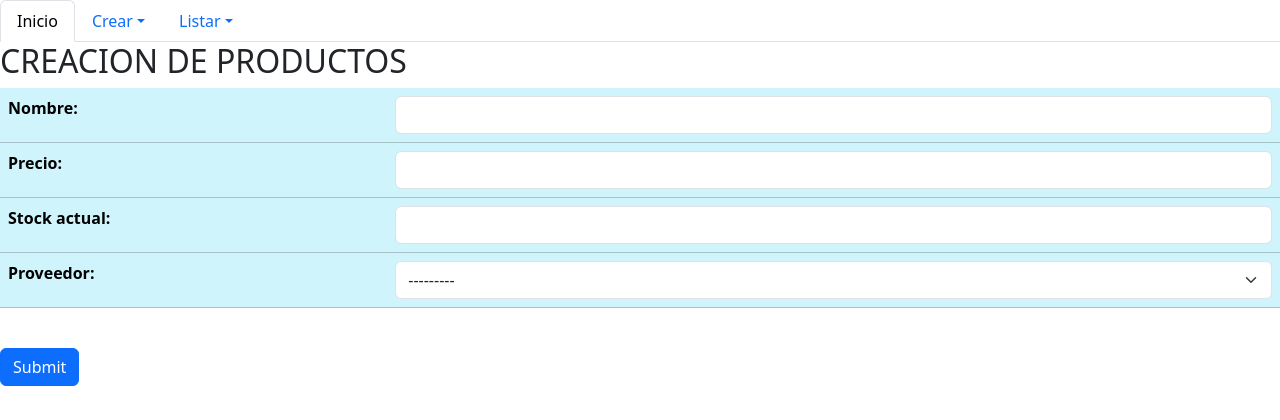
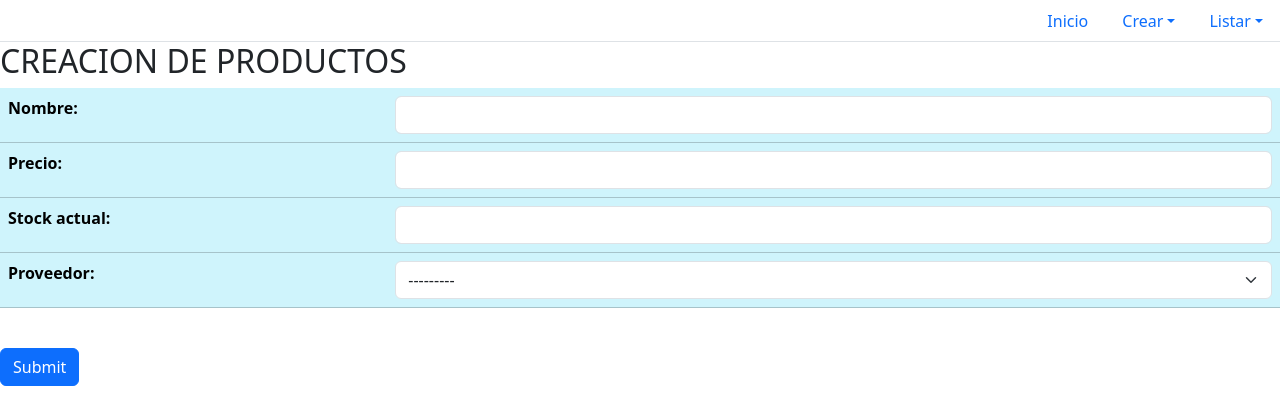
Before and after one commit to orang3world/c33_Trabajo_Integrador_Orange_Ariel, a Django app: template StockControl/compra/templates/prod_form.html in a window 1280 px wide. Shown: the top 420 px of the page. Run offline with Django 5.2, Linux system fonts and the light colour scheme; the template is opened without the code that fills it: values that come from a table or form of the project are taken from there, others are empty; data comes from the database, SQL or seed files in the repository; both versions use the stored data as it was after the commit.

Commit message:
bootstrap para navegacion

```diff
--- a/StockControl/compra/templates/base.html
+++ b/StockControl/compra/templates/base.html
@@ -7,9 +7,9 @@
     <link href="https://cdn.jsdelivr.net/npm/bootstrap@5.3.3/dist/css/bootstrap.min.css" rel="stylesheet" integrity="sha384-QWTKZyjpPEjISv5WaRU9OFeRpok6YctnYmDr5pNlyT2bRjXh0JMhjY6hW+ALEwIH" crossorigin="anonymous">
 </head>
 <body>
-    <ul class="nav nav-tabs">
+    <ul class="nav nav-tabs justify-content-end">
         <li class="nav-item">
-          <a class="nav-link active" aria-current="page" href="#">Inicio</a>
+          <a class="nav-link" aria-current="page" href="/">Inicio</a>
         </li>
         <li class="nav-item dropdown">
           <a class="nav-link dropdown-toggle" data-bs-toggle="dropdown" href="#" role="button" aria-expanded="false">Crear</a>
--- a/StockControl/compra/urls.py
+++ b/StockControl/compra/urls.py
@@ -1,6 +1,7 @@
 from django.urls import path
 from . import views
 urlpatterns = [
+    path('', views.inicio, name='crear'),
     path('crear/<str:seccion>/', views.crear, name='crear'),
     path("listar/<str:seccion>/", views.listar, name='listar')
     ]
--- a/StockControl/compra/views.py
+++ b/StockControl/compra/views.py
@@ -1,3 +1,4 @@
+from django.http import HttpResponse
 from django.shortcuts import render
 
 from .models import Producto, Proveedor
@@ -19,6 +20,10 @@ C R U D
 '───────X──> Create ──> proveedor
                     ──> producto
 """
+def inicio(request):
+    return render(request,'base.html')
+
+
 def crear(request, seccion):
     if seccion == "productos":
         if request.method == "POST":
```
Also changed, not shown: StockControl/db.sqlite3.
